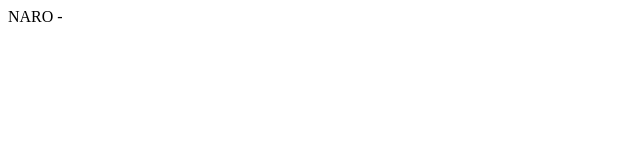
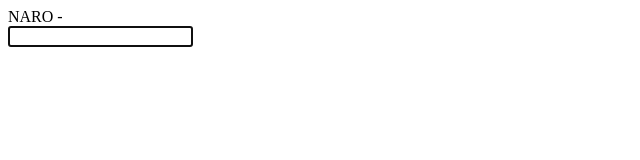
Before and after one commit to colcol/naro, a plain HTML site: page index.html in a window 1280 px wide. Shown: the whole page, without its empty margins (0-640 px from the left). Drawn offline with nearby package versions, Linux system fonts and the light colour scheme.

Commit message:
Update index.html

```diff
--- a/index.html
+++ b/index.html
@@ -11,7 +11,7 @@
         {{message}}
       </div>
       <div>
-      <inpyt type="text" id="test" />
+      <input type="text" id="test" />
       </div>
       <script src="https://cdn.jsdelivr.net/npm/vue@2.5.2/dist/vue.js"></script>
       <script type="text/javascript">
```
